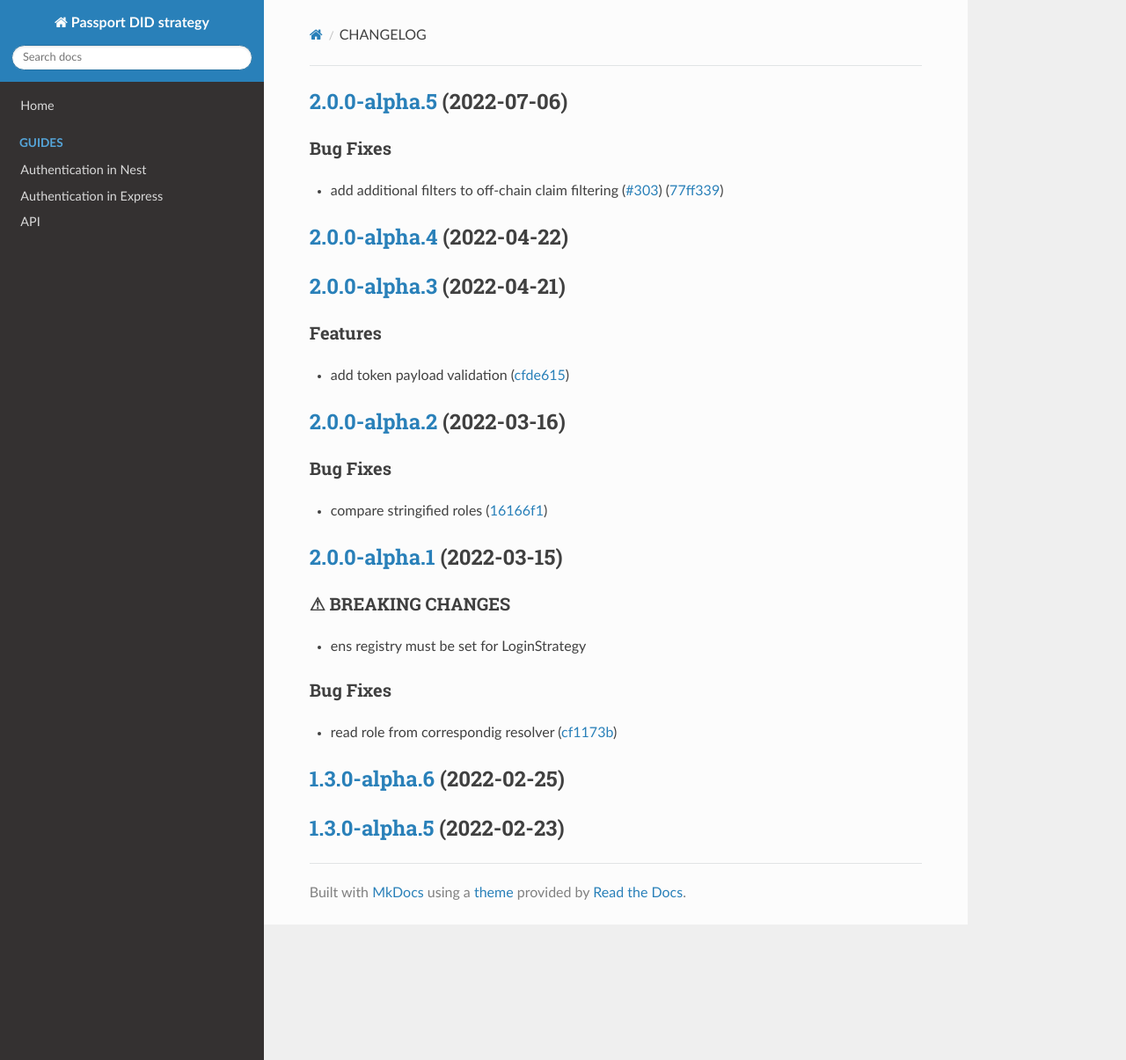
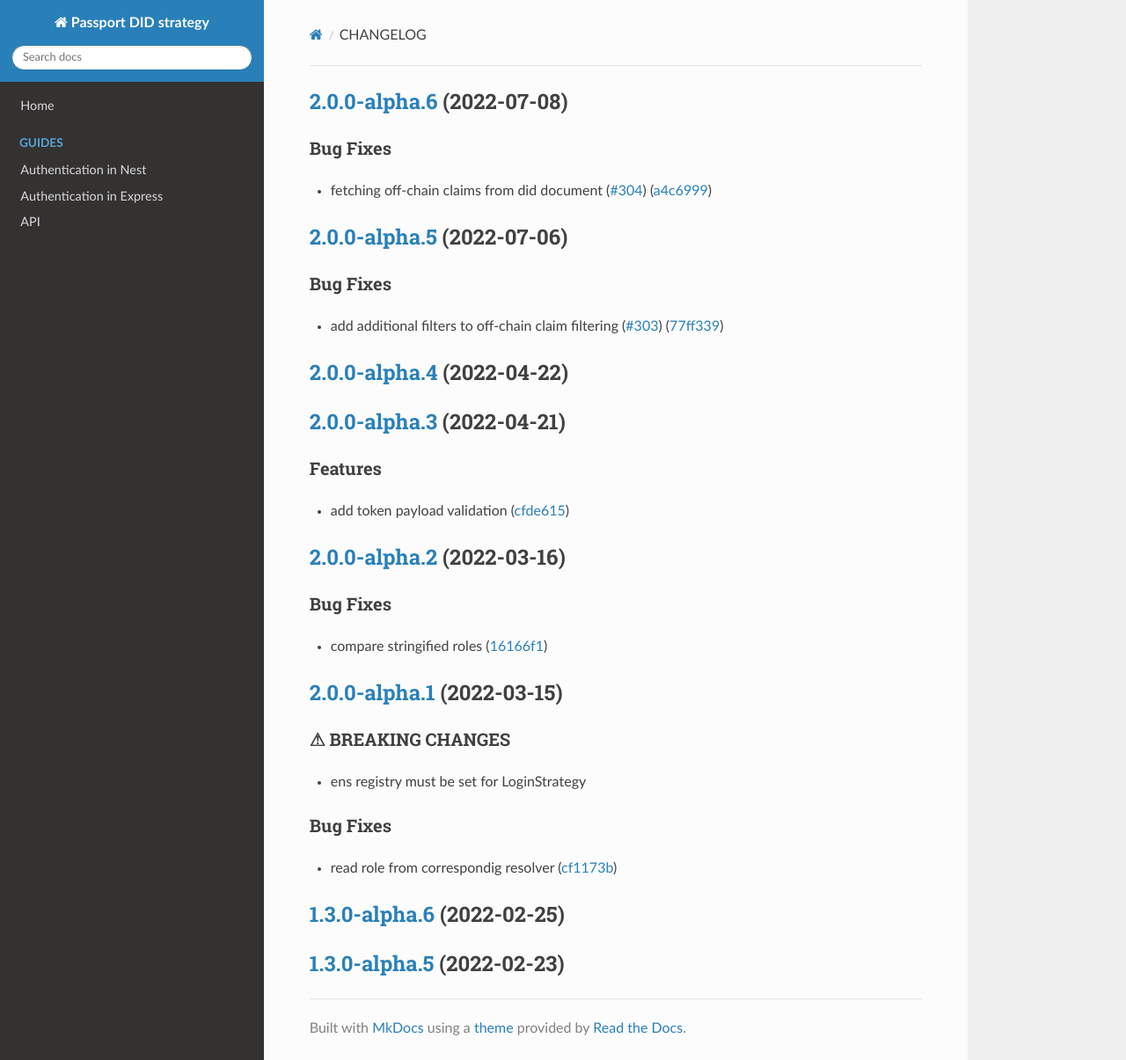
Before and after one commit to energywebfoundation/passport-did-auth, an MkDocs documentation site: the page built from docs/CHANGELOG.md, in a window 1280 px wide and 1205 px high. Shown: the whole window at 88% size. Built offline with MkDocs 1.6.1, drawn with Linux system fonts in a browser that asks for light colours; nearby versions of some CDN libraries.

Commit message:
chore(release): 2.0.0-alpha.6 [skip ci]
## [2.0.0-alpha.6](https://github.com/energywebfoundation/passport-did-auth/compare/v2.0.0-alpha.5...v2.0.0-alpha.6) (2022-07-08)

### Bug Fixes

* fetching off-chain claims from did document ([#304](https://github.com/energywebfoundation/passport-did-auth/issues/304)) ([a4c6999](https://github.com/energywebfoundation/passport-did-auth/commit/a4c699960d6dbbf75dc95b94bab906bd09eed6ef))

```diff
--- a/docs/CHANGELOG.md
+++ b/docs/CHANGELOG.md
@@ -1,3 +1,10 @@
+## [2.0.0-alpha.6](https://github.com/energywebfoundation/passport-did-auth/compare/v2.0.0-alpha.5...v2.0.0-alpha.6) (2022-07-08)
+
+
+### Bug Fixes
+
+* fetching off-chain claims from did document ([#304](https://github.com/energywebfoundation/passport-did-auth/issues/304)) ([a4c6999](https://github.com/energywebfoundation/passport-did-auth/commit/a4c699960d6dbbf75dc95b94bab906bd09eed6ef))
+
 ## [2.0.0-alpha.5](https://github.com/energywebfoundation/passport-did-auth/compare/v2.0.0-alpha.4...v2.0.0-alpha.5) (2022-07-06)
 
 
```
